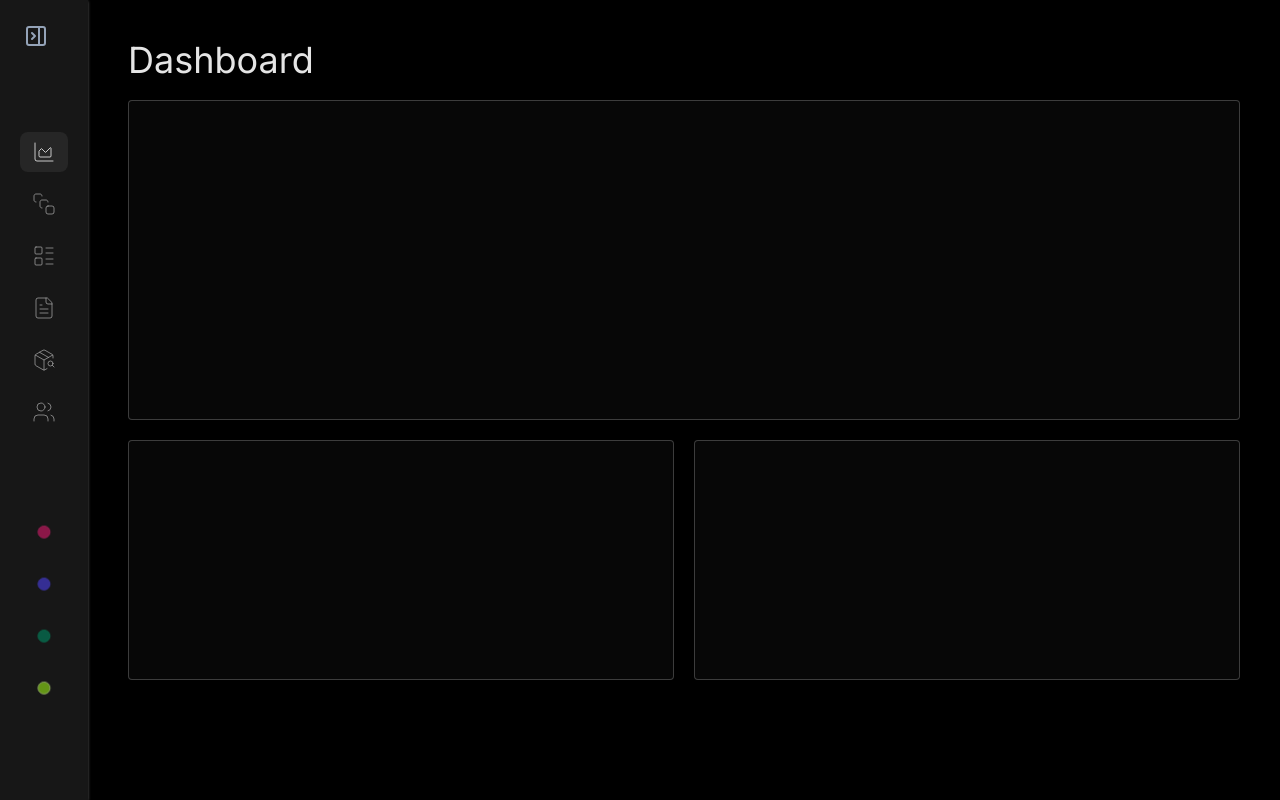
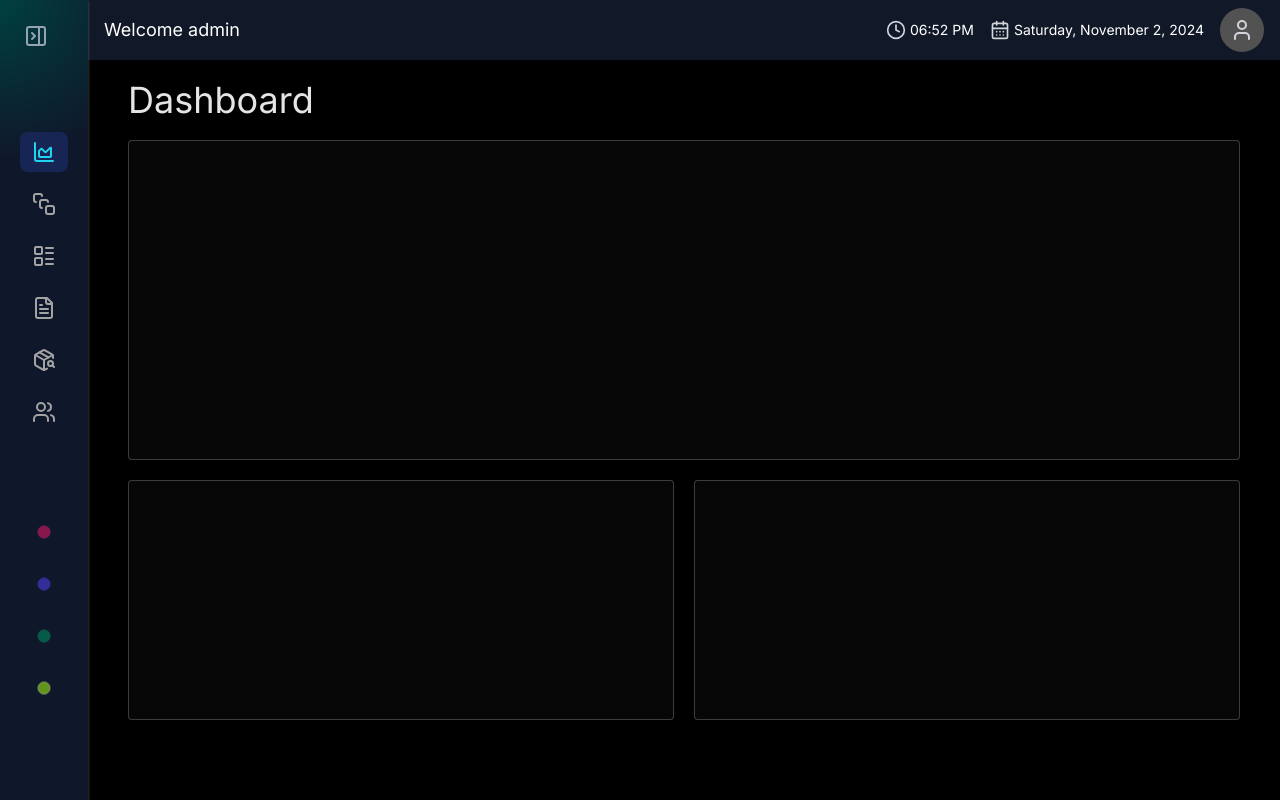
Before and after one commit to mkeloo/crafty-designz-frontend, a Next.js app: page /siteadmin in a window 1280 px wide. Built offline with nearby package versions, Linux system fonts and the light colour scheme.

Commit message:
feat: Add Popover component and integrate it into HeaderBar; update layout and styles for improved UI.

```diff
--- a/app/globals.css
+++ b/app/globals.css
@@ -11,6 +11,10 @@
 @tailwind components;
 @tailwind utilities;
 
+html, body {
+  margin: 0;
+  padding: 0;
+}
 
 body {
   font-family: Arial, Helvetica, sans-serif;
@@ -68,6 +72,14 @@ body {
     --chart-4: 43 74% 66%;
     --chart-5: 27 87% 67%;
     --radius: 0.5rem;
+    --sidebar-background: 0 0% 98%;
+    --sidebar-foreground: 240 5.3% 26.1%;
+    --sidebar-primary: 240 5.9% 10%;
+    --sidebar-primary-foreground: 0 0% 98%;
+    --sidebar-accent: 240 4.8% 95.9%;
+    --sidebar-accent-foreground: 240 5.9% 10%;
+    --sidebar-border: 220 13% 91%;
+    --sidebar-ring: 217.2 91.2% 59.8%;
   }
 
   .dark {
@@ -95,6 +107,14 @@ body {
     --chart-3: 30 80% 55%;
     --chart-4: 280 65% 60%;
     --chart-5: 340 75% 55%;
+    --sidebar-background: 240 5.9% 10%;
+    --sidebar-foreground: 240 4.8% 95.9%;
+    --sidebar-primary: 224.3 76.3% 48%;
+    --sidebar-primary-foreground: 0 0% 100%;
+    --sidebar-accent: 240 3.7% 15.9%;
+    --sidebar-accent-foreground: 240 4.8% 95.9%;
+    --sidebar-border: 240 3.7% 15.9%;
+    --sidebar-ring: 217.2 91.2% 59.8%;
   }
 }
 
--- a/app/layout.tsx
+++ b/app/layout.tsx
@@ -30,7 +30,7 @@ export default function RootLayout({
 }>) {
   return (
     <html lang="en" suppressHydrationWarning>
-      <body className={`${inter.className} antialiased`}>
+      <body className={`${inter.className} antialiased bg-gray-100`}>
         <ThemeProvider
           attribute="class"
           defaultTheme="dark"
@@ -38,7 +38,6 @@ export default function RootLayout({
           disableTransitionOnChange
 
         >
-
           {children}
         </ThemeProvider >
       </body >
--- a/app/siteadmin/page.tsx
+++ b/app/siteadmin/page.tsx
@@ -1,6 +1,7 @@
 "use client";
 import React, { useState } from 'react';
 import Navigation from '@/components/admin/siteadmin/StructureComponents/Navigation';
+import HeaderBar from '@/components/admin/siteadmin/StructureComponents/HeaderBar';
 import { motion } from 'framer-motion';
 
 const SiteAdminPage = () => {
@@ -8,7 +9,7 @@ const SiteAdminPage = () => {
     const [currentPage, setCurrentPage] = useState('Dashboard'); // Track current page
 
     return (
-        <main className="w-full min-h-screen h-fit flex flex-row relative bg-black">
+        <main className="w-full h-[100vh] flex flex-row relative bg-black">
             {/* Sidebar */}
             <Navigation
                 isSidebarOpen={isSidebarOpen}
@@ -26,13 +27,21 @@ const SiteAdminPage = () => {
                     damping: 15,
                     stiffness: 100,
                 }}
-                className="flex flex-col p-10 w-full min-h-screen h-fit gap-5"
+                className="w-full h-full flex flex-col bg-black"
             >
-                <h1 className="text-4xl text-neutral-200">{currentPage}</h1> {/* Dynamic page title */}
-                <div className="w-full h-80 border border-neutral-500/50 bg-neutral-800/20 rounded" />
-                <div className="flex flex-row gap-5 w-full">
-                    <div className="w-1/2 h-60 border border-neutral-500/50 bg-neutral-800/20 rounded" />
-                    <div className="w-1/2 h-60 border border-neutral-500/50 bg-neutral-800/20 rounded" />
+                {/* HeaderBar */}
+                <HeaderBar />
+
+                <div className="flex flex-col px-10 py-5 gap-5">
+                    {/* Dynamic page title */}
+                    <h1 className="text-4xl text-neutral-200">{currentPage}</h1>
+
+                    {/* Page Content */}
+                    <div className="w-full h-80 border border-neutral-500/50 bg-neutral-800/20 rounded" />
+                    <div className="flex flex-row gap-5 w-full">
+                        <div className="w-1/2 h-60 border border-neutral-500/50 bg-neutral-800/20 rounded" />
+                        <div className="w-1/2 h-60 border border-neutral-500/50 bg-neutral-800/20 rounded" />
+                    </div>
                 </div>
             </motion.section>
         </main>
--- a/components/admin/siteadmin/StructureComponents/HeaderBar.tsx
+++ b/components/admin/siteadmin/StructureComponents/HeaderBar.tsx
@@ -1,5 +1,6 @@
 import React, { useState, useEffect } from 'react';
 import { User, CalendarDays, Clock } from 'lucide-react';
+import { Popover, PopoverContent, PopoverTrigger } from "@/components/ui/popover";
 
 const HeaderBar = () => {
     const [currentTime, setCurrentTime] = useState('');
@@ -42,7 +43,26 @@ const HeaderBar = () => {
                     <CalendarDays className="w-5 h-5 text-gray-300" />
                     <span>{currentDate}</span>
                 </span>
-                <User className="w-6 h-6 text-gray-300" />
+
+                {/* Popover for User Icon */}
+                <Popover>
+                    <PopoverTrigger asChild>
+                        <span className="p-2.5 flex items-center justify-center rounded-full bg-neutral-600 cursor-pointer">
+                            <User className="w-6 h-6 text-gray-300" />
+                        </span>
+                    </PopoverTrigger>
+                    <PopoverContent className="flex flex-col items-start justify-center p-4 bg-neutral-800 text-white rounded-lg shadow-lg space-y-2 max-w-fit mx-4">
+                        <p className="text-sm font-semibold">Admin</p>
+                        <a
+                            href="/"
+                            className="text-blue-400 font-semibold underline text-sm"
+                            target="_blank"
+                            rel="noopener noreferrer"
+                        >
+                            Live Website
+                        </a>
+                    </PopoverContent>
+                </Popover>
             </div>
         </div>
     );
--- a/components/admin/siteadmin/StructureComponents/Navigation.tsx
+++ b/components/admin/siteadmin/StructureComponents/Navigation.tsx
@@ -84,55 +84,55 @@ const Navigation = ({
     const navigationLinks = [
         {
             name: "Dashboard",
-            icon: <ChartArea strokeWidth={2} className="stroke-[0.75] min-w-8 w-8" />,
+            icon: <ChartArea strokeWidth={2} className="min-w-8 w-8" />,
         },
         {
             name: "Projects",
-            icon: <SquareStack strokeWidth={2} className="stroke-[0.75] min-w-8 w-8" />,
+            icon: <SquareStack strokeWidth={2} className="min-w-8 w-8" />,
             subLinks: [
                 {
                     name: "Active Projects",
-                    icon: <ChartSpline strokeWidth={2} className="stroke-[0.75] w-5 h-5" />,
+                    icon: <ChartSpline strokeWidth={2} className="w-5 h-5" />,
                 },
                 {
                     name: "Archived Projects",
-                    icon: <ArchiveRestore strokeWidth={2} className="stroke-[0.75] w-5 h-5" />,
+                    icon: <ArchiveRestore strokeWidth={2} className=" w-5 h-5" />,
                 },
                 {
                     name: "Create New Project",
-                    icon: <FilePlus strokeWidth={2} className="stroke-[0.75] w-5 h-5" />,
+                    icon: <FilePlus strokeWidth={2} className=" w-5 h-5" />,
                 },
             ],
         },
         {
             name: "Tasks",
-            icon: <LayoutList strokeWidth={2} className="stroke-[0.75] min-w-8 w-8" />,
+            icon: <LayoutList strokeWidth={2} className=" min-w-8 w-8" />,
         },
         {
             name: "Reporting",
-            icon: <FileText strokeWidth={2} className="stroke-[0.75] min-w-8 w-8" />,
+            icon: <FileText strokeWidth={2} className=" min-w-8 w-8" />,
         },
         {
             name: "Inventory",
-            icon: <PackageSearch strokeWidth={2} className="stroke-[0.75] min-w-8 w-8" />,
+            icon: <PackageSearch strokeWidth={2} className=" min-w-8 w-8" />,
             subLinks: [
                 {
                     name: "Stock Levels",
-                    icon: <Layers strokeWidth={2} className="stroke-[0.75] w-5 h-5" />,
+                    icon: <Layers strokeWidth={2} className=" w-5 h-5" />,
                 },
                 {
                     name: "Suppliers",
-                    icon: <Factory strokeWidth={2} className="stroke-[0.75] w-5 h-5" />,
+                    icon: <Factory strokeWidth={2} className=" w-5 h-5" />,
                 },
                 {
                     name: "Order History",
-                    icon: <FileClock strokeWidth={2} className="stroke-[0.75] w-5 h-5" />,
+                    icon: <FileClock strokeWidth={2} className=" w-5 h-5" />,
                 },
             ],
         },
         {
             name: "Users",
-            icon: <Users strokeWidth={2} className="stroke-[0.75] min-w-8 w-8" />,
+            icon: <Users strokeWidth={2} className=" min-w-8 w-8" />,
         },
     ];
 
@@ -183,6 +183,7 @@ const Navigation = ({
     const handleSubLinkClick = (name: string) => {
         setActiveLink(name); // Set active link for the clicked sub-link
         setCurrentPage(name); // Update the current page in the main content
+        setSelectedProject(null); // Close the second navbar (Project Navigation)
     };
 
     return (
@@ -191,8 +192,12 @@ const Navigation = ({
                 variants={containerVariants}
                 animate={containerControls}
                 initial="close"
-                className="bg-neutral-900 flex flex-col z-10 gap-20 p-5 absolute top-0 left-0 min-h-screen h-full shadow shadow-neutral-600"
+                style={{
+                    background: 'radial-gradient(circle at top left, rgba(0,255,255,0.25) 0%, #0f172a 20%, #0f172a 40%, #0f172a 60%, #0f172a 80%, #0f172a 100%)'
+                }}
+                className="flex flex-col z-10 gap-20 p-5 shadow shadow-neutral-600 absolute top-0 left-0 h-[100vh] overflow-y-scroll scrollbar-hidden"
             >
+
                 <div className="w-full flex flex-row justify-between place-items-center">
                     {isOpen && (
                         <div className="w-10 h-10 bg-gradient-to-br from-orange-500 to-amber-700 rounded-full" />
@@ -220,7 +225,7 @@ const Navigation = ({
                     {navigationLinks.map((link) => (
                         <div key={link.name} className="flex flex-col">
                             <div
-                                className={`flex items-center justify-between ${activeLink === link.name ? "bg-neutral-800 text-white" : "text-neutral-400"
+                                className={`flex items-center justify-between ${activeLink === link.name ? "bg-blue-950 text-cyan-400 font-bold" : "text-neutral-400"
                                     } p-2 rounded-lg cursor-pointer hover:text-white hover:bg-neutral-700/30`}
                                 onClick={(e) => {
                                     e.stopPropagation(); // Prevent bubbling
@@ -262,12 +267,12 @@ const Navigation = ({
                                     {link.subLinks.map((subLink) => (
                                         <div
                                             key={subLink.name}
-                                            className={`cursor-pointer text-neutral-400 hover:text-white hover:bg-neutral-700/30 p-2 rounded-md ${activeLink === subLink.name ? "bg-neutral-800 text-white" : ""
+                                            className={`cursor-pointer text-neutral-400 hover:text-white hover:bg-neutral-700/30 p-2 rounded-md ${activeLink === subLink.name ? "bg-blue-950 text-cyan-400 font-bold" : ""
                                                 }`}
                                             onClick={(e) => {
                                                 e.stopPropagation(); // Prevent bubbling
                                                 handleSubLinkClick(subLink.name);
-                                                setOpenDropdown(null); // Close dropdown on sublink click
+                                                // setOpenDropdown(null); // Close dropdown on sublink click
                                             }}
                                         >
                                             <div className="flex items-center gap-3">
@@ -288,7 +293,10 @@ const Navigation = ({
                         <ProjectLink
                             key={project.name}
                             name={project.name}
-                            setSelectedProject={setSelectedProject} // Ensure this resets the state
+                            setSelectedProject={(name) => {
+                                setSelectedProject(name); // Open the second navbar
+                                setOpenDropdown(null); // Close any open dropdown
+                            }} // Ensure this resets the state
                             setIsOpen={setIsOpen} // Open the sidebar if collapsed
                             isOpen={isOpen}
                         >
--- /dev/null
+++ b/components/ui/popover.tsx
@@ -0,0 +1,33 @@
+"use client"
+
+import * as React from "react"
+import * as PopoverPrimitive from "@radix-ui/react-popover"
+
+import { cn } from "@/lib/utils"
+
+const Popover = PopoverPrimitive.Root
+
+const PopoverTrigger = PopoverPrimitive.Trigger
+
+const PopoverAnchor = PopoverPrimitive.Anchor
+
+const PopoverContent = React.forwardRef<
+  React.ElementRef<typeof PopoverPrimitive.Content>,
+  React.ComponentPropsWithoutRef<typeof PopoverPrimitive.Content>
+>(({ className, align = "center", sideOffset = 4, ...props }, ref) => (
+  <PopoverPrimitive.Portal>
+    <PopoverPrimitive.Content
+      ref={ref}
+      align={align}
+      sideOffset={sideOffset}
+      className={cn(
+        "z-50 w-72 rounded-md border bg-popover p-4 text-popover-foreground shadow-md outline-none data-[state=open]:animate-in data-[state=closed]:animate-out data-[state=closed]:fade-out-0 data-[state=open]:fade-in-0 data-[state=closed]:zoom-out-95 data-[state=open]:zoom-in-95 data-[side=bottom]:slide-in-from-top-2 data-[side=left]:slide-in-from-right-2 data-[side=right]:slide-in-from-left-2 data-[side=top]:slide-in-from-bottom-2",
+        className
+      )}
+      {...props}
+    />
+  </PopoverPrimitive.Portal>
+))
+PopoverContent.displayName = PopoverPrimitive.Content.displayName
+
+export { Popover, PopoverTrigger, PopoverContent, PopoverAnchor }
--- a/package.json
+++ b/package.json
@@ -11,6 +11,7 @@
   "dependencies": {
     "@radix-ui/react-accordion": "^1.2.1",
     "@radix-ui/react-icons": "^1.3.0",
+    "@radix-ui/react-popover": "^1.1.2",
     "@supabase/ssr": "^0.5.2",
     "@supabase/supabase-js": "^2.46.1",
     "class-variance-authority": "^0.7.0",
```
Also changed, not shown: components/admin/siteadmin/StructureComponents/ProjectNavigation.tsx (+6 -6 lines), 1 other file (tests, documents, lock files or other folders).
